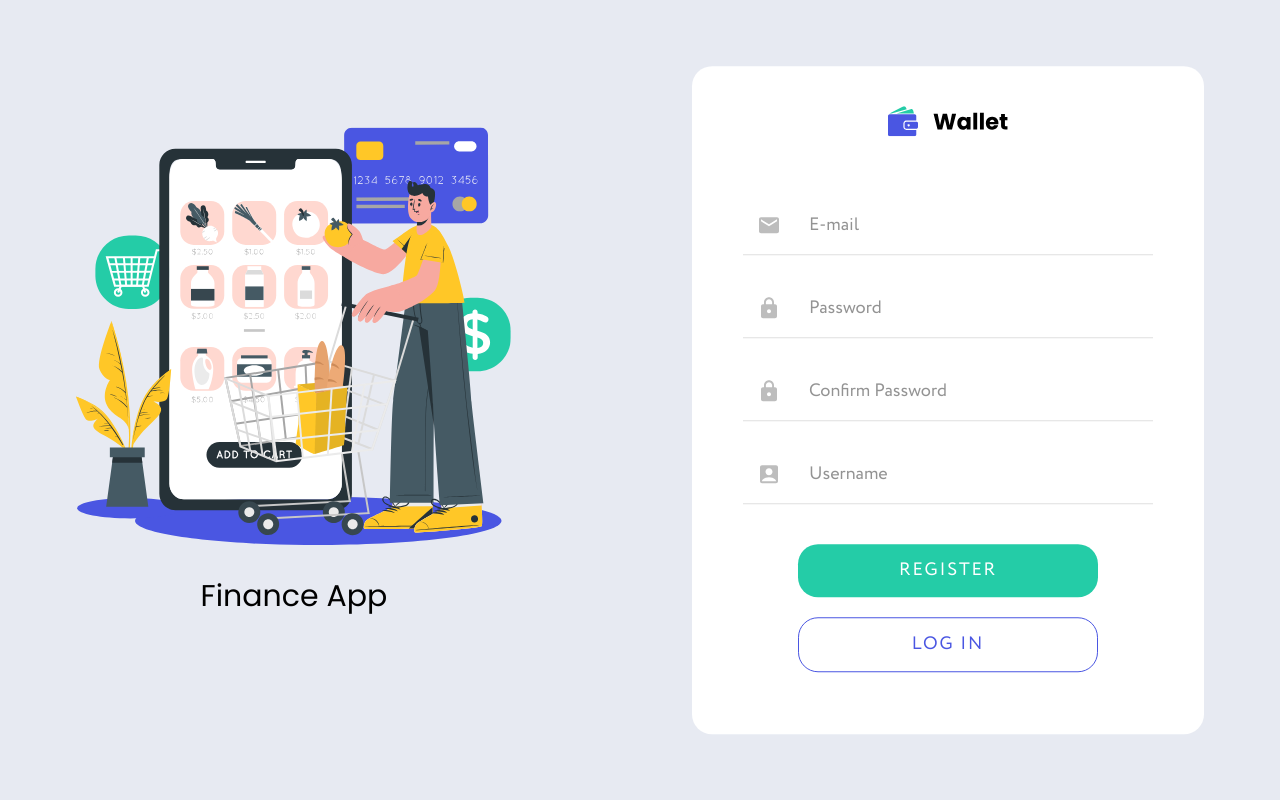
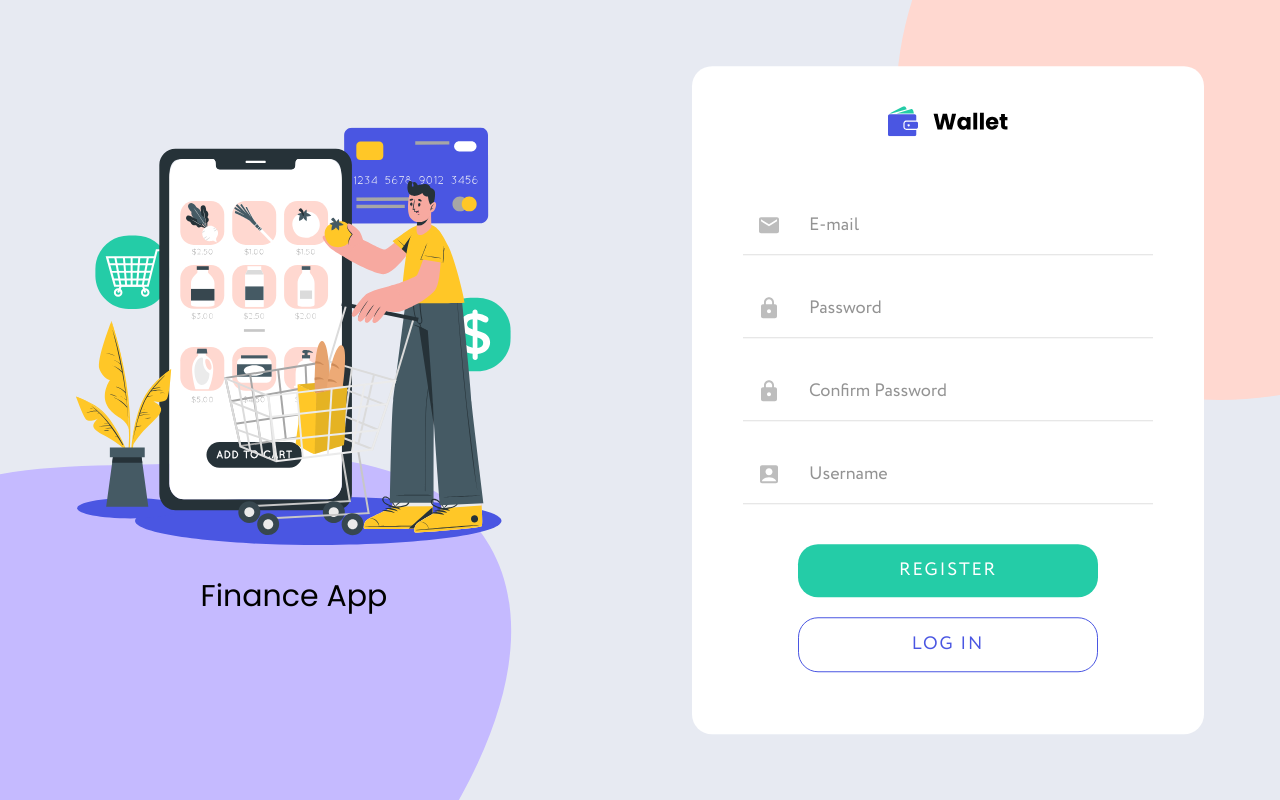
Before and after one commit to Daniel-Slavnyi/money-manager, a React (Create React App) app: page /money-manager/auth/register in a window 1280 px wide. Built offline with nearby package versions, Linux system fonts and the light colour scheme.

Commit message:
feat: backgroung img

```diff
--- a/src/globalStyles.js
+++ b/src/globalStyles.js
@@ -1,6 +1,9 @@
 import { createGlobalStyle } from 'styled-components';
 import { normalize } from 'styled-normalize';
 import styled from 'styled-components';
+
+import BgLeft from './styles/images/EllipseLeft.svg';
+import BgRight from './styles/images/EllipseRight.svg';
 
 const GlobalStyle = createGlobalStyle`
     ${normalize}
@@ -18,6 +21,7 @@ const GlobalStyle = createGlobalStyle`
         font-family: 'Circe', sans-serif;
         font-weight: 400;
         font-size: 18px;
+        background: url(${BgLeft}) no-repeat 0 bottom / 40%, url(${BgRight}) no-repeat right top / 30% ;
     }
 
     h1, h2, h3, h4, h5, h6, p {
```
